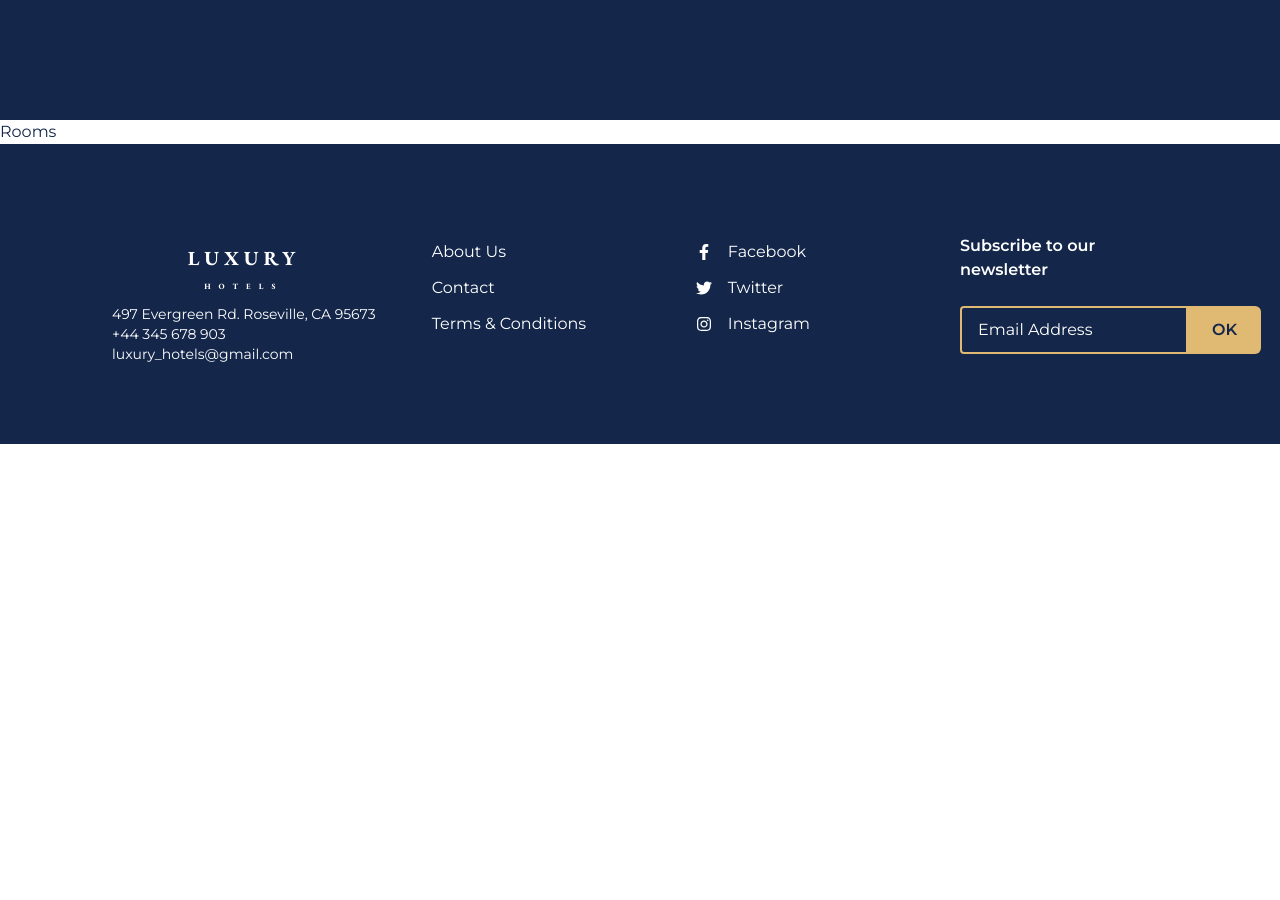
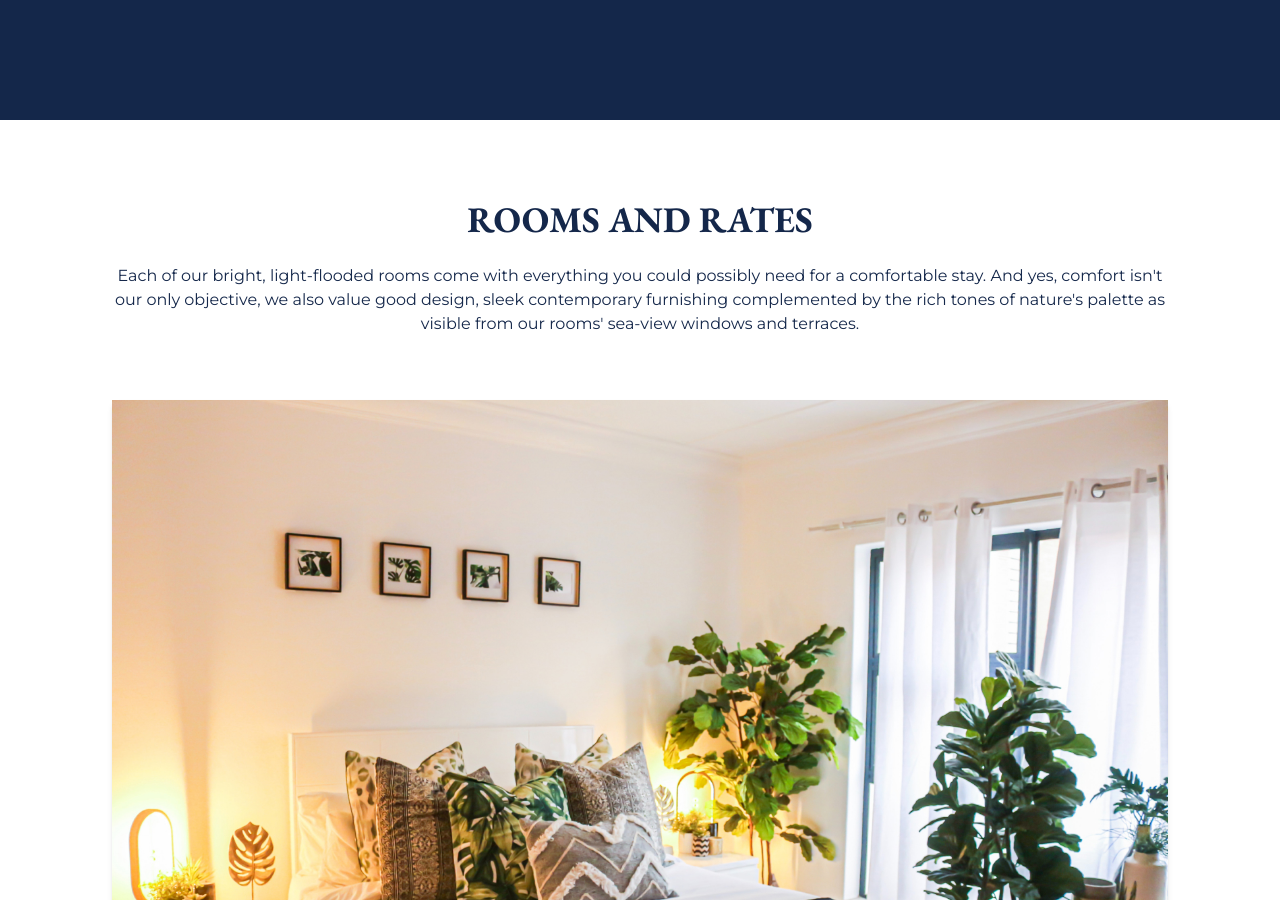
Before and after one commit to olakadasami/hotelproject, a React (Vite) app: page /rooms in a window 1280 px wide. Shown: the part 200-1100 px from the top of the page. Before the commit the page ends 800 px from the top, so only its background shows below. Built offline with nearby package versions, Linux system fonts and the light colour scheme.

Commit message:
added rooms

```diff
--- /dev/null
+++ b/src/components/Rooms/RoomItem.jsx
@@ -0,0 +1,33 @@
+import React from 'react'
+import { FaPlusCircle } from 'react-icons/fa'
+import Button from '../Button'
+
+function RoomItem({ item }) {
+    const { image, title, price } = item
+    return (
+        <div className='shadow-md rounded-md '>
+            <div>
+                <img className='w-full' src={image} alt="img" />
+            </div>
+            <p className='md:text-4xl text-lg uppercase font-bold text-center bg-secondary text-light py-6'>
+                {title}
+            </p>
+
+            <div className='flex items-center flex-col md:flex-row gap-4 md:gap-0 justify-center md:justify-between py-10 px-4 md:px-16'>
+                <div className='flex items-center gap-4'>
+                    <div className='text-accent'>
+                        <FaPlusCircle size={28} />
+                    </div>
+                    <p className='uppercase font-semibold md:text-lg'>
+                        View room details
+                    </p>
+                </div>
+                <Button style={'text-light'}>
+                    ${price}  Avg/Night
+                </Button>
+            </div>
+        </div>
+    )
+}
+
+export default RoomItem
--- a/src/pages/Rooms.jsx
+++ b/src/pages/Rooms.jsx
@@ -1,8 +1,52 @@
-import React from 'react'
+import image1 from '../assets/luxuryHotels/single-room.jpg'
+import image2 from '../assets/luxuryHotels/double-room.jpg'
+import image3 from '../assets/luxuryHotels/twin-room.jpg'
+import Testimonials from '../components/Testimonials'
+import RoomItem from '../components/Rooms/RoomItem'
 
 function Rooms() {
+
+    const items = [
+        {
+            image: image1,
+            title: "Single room",
+            price: "147"
+        },
+        {
+            image: image2,
+            title: "Double room",
+            price: "155"
+        },
+        {
+            image: image3,
+            title: "twin room",
+            price: "155"
+        },
+    ]
+
     return (
-        <div>Rooms</div>
+        <main className='py-20 px-8 md:px-28'>
+
+            <section className='text-center mb-16'>
+                <h2 className='font-bold font-garamond text-4xl mb-6 uppercase'>
+                    ROOMS AND RATES
+                </h2>
+                <p>
+                    Each of our bright, light-flooded rooms come with everything you could possibly need for a comfortable stay. And yes,
+                    comfort isn't our only objective, we also value good design, sleek contemporary furnishing complemented
+                    by the rich tones of nature's palette as visible from our rooms' sea-view windows and terraces.
+                </p>
+            </section>
+
+            <section className='flex flex-col gap-20'>
+                {items.map((item, index) => {
+                    return <RoomItem key={index} item={item} />
+                })}
+            </section>
+
+            <Testimonials />
+
+        </main>
     )
 }
 
```
